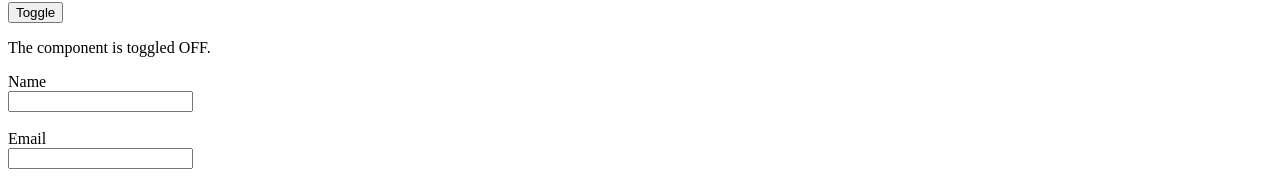
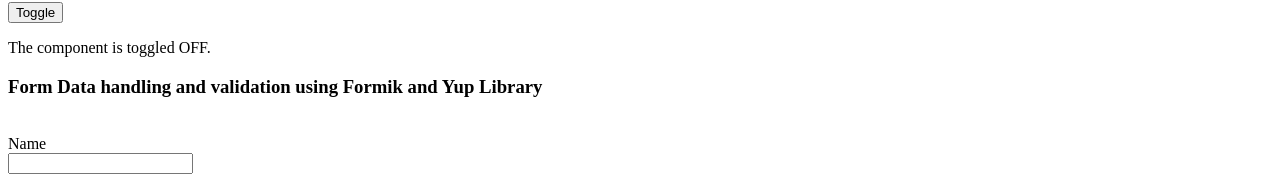
Before and after one commit to Front-End-Development1/reactjs-2nd-round, a React (Create React App) app: page / in a window 1280 px wide. Shown: the part 713-889 px from the top of the page. Built offline with nearby package versions, Linux system fonts and the light colour scheme; no server answers.

Commit message:
form file updated

```diff
--- a/src/formDataHandling/FormData.jsx
+++ b/src/formDataHandling/FormData.jsx
@@ -23,6 +23,8 @@
 
             {({errors}) => (
                 <Form>
+                    <h3>Form Data handling and validation using Formik and Yup Library</h3>
+                    <br />
                 <label htmlFor='name'>Name</label>
                 <br />
                 <Field type="text" name="name"></Field>
```
